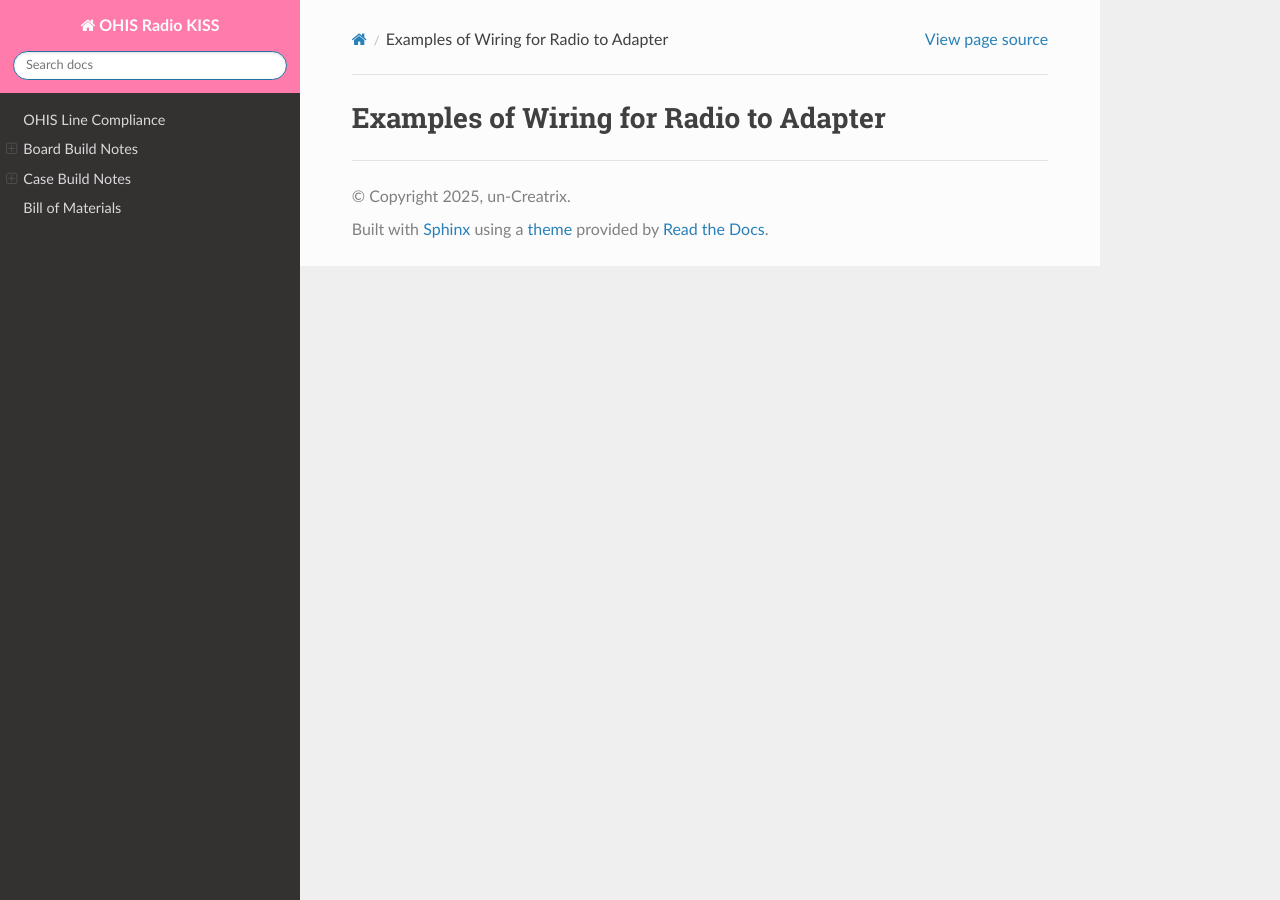
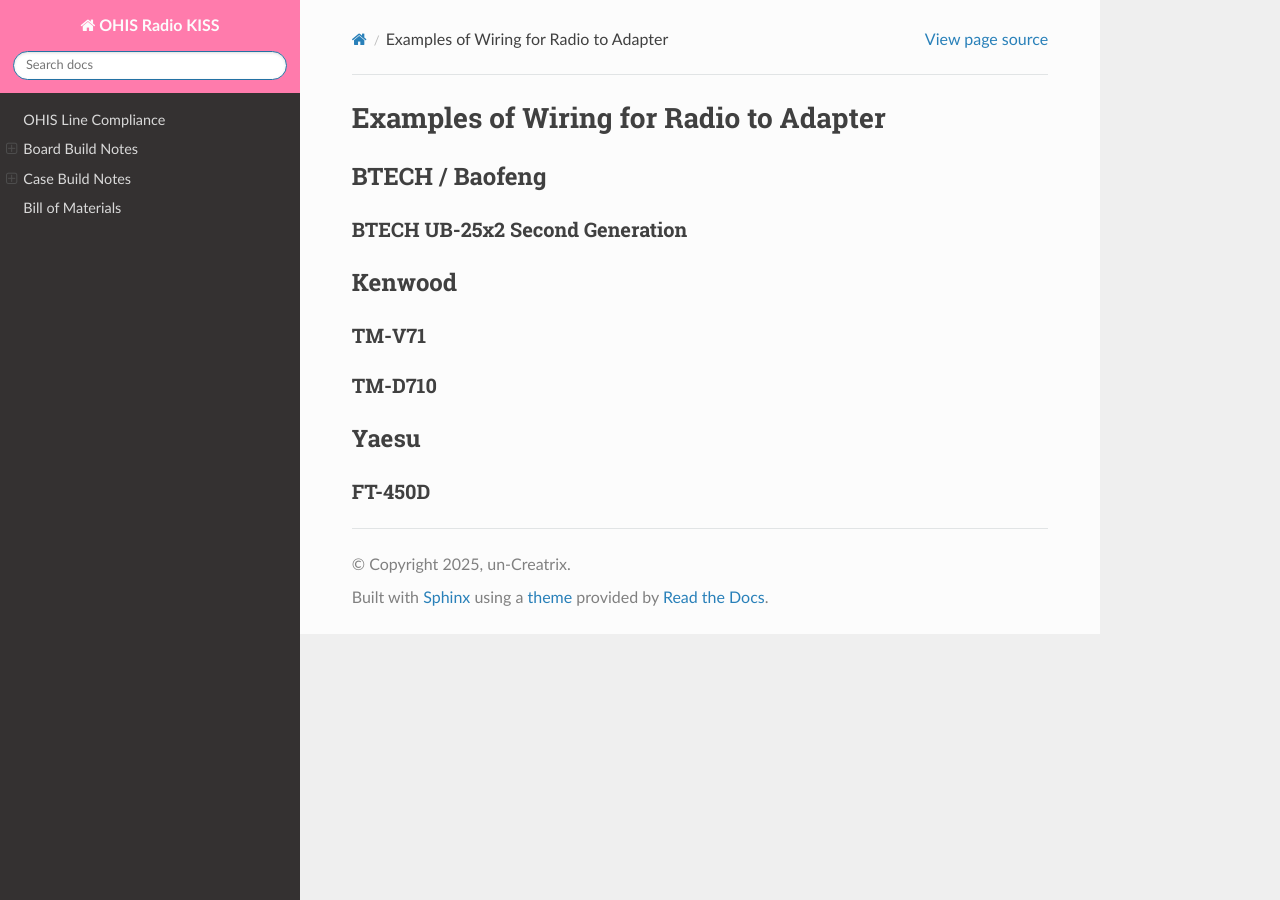
Before and after one commit to un-creatrix/OHIS-Radio_KISS, a Sphinx documentation site: the page built from docs/source/wiring.rst, in a window 1280 px wide. Built offline with Sphinx 7.4.7 and the Read the Docs theme 3.1.0, drawn with Linux system fonts in a browser that asks for light colours; pages that are not in the unit, such as notebooks, are missing from menus.

Commit message:
Update wiring.rst

```diff
--- a/docs/source/wiring.rst
+++ b/docs/source/wiring.rst
@@ -1,3 +1,27 @@
 #######################################
 Examples of Wiring for Radio to Adapter
 #######################################
+
+***************
+BTECH / Baofeng
+***************
+
+BTECH UB-25x2 Second Generation
+===============================
+
+*******
+Kenwood
+*******
+
+TM-V71
+======
+
+TM-D710
+=======
+
+*****
+Yaesu
+*****
+
+FT-450D
+=======
```
